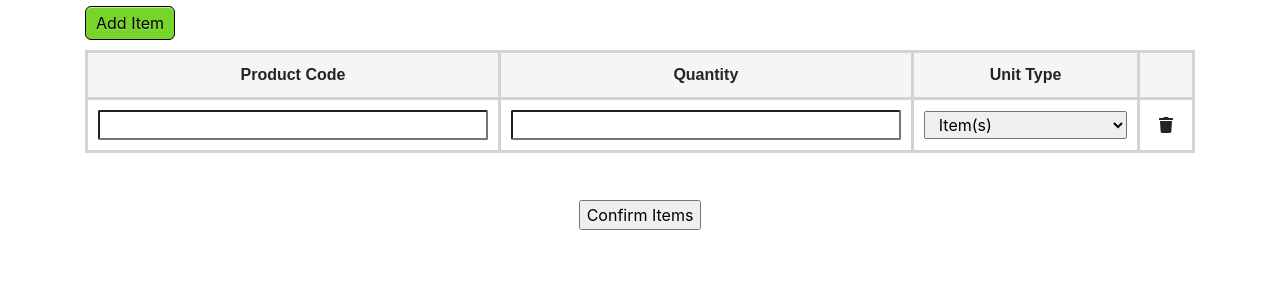
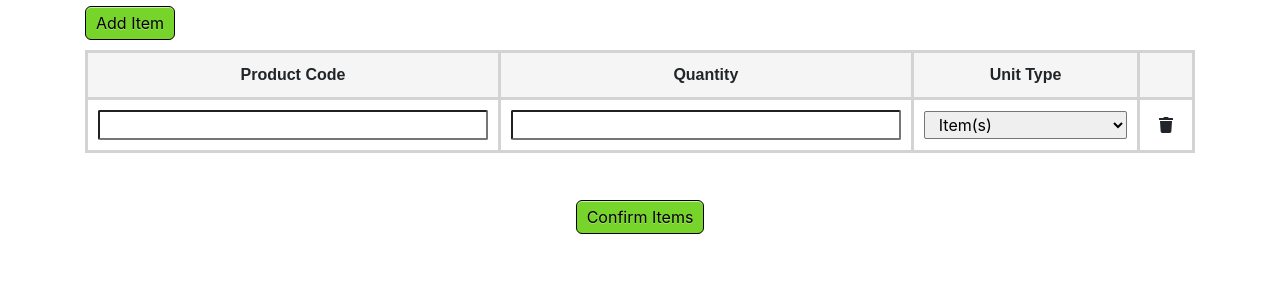
Before and after one commit to u-blavins/aad_inventory_management, a Flask app: page /add-item in a window 1280 px wide. Shown: the part 236-536 px from the top of the page. Run offline with Flask 2, Linux system fonts and the light colour scheme; the visitor is signed in with stand-in values (Sample User, id 1); some libraries are stand-ins or nearby versions.

Commit message:
smol change to rebase

```diff
--- a/templates/addItem.html
+++ b/templates/addItem.html
@@ -18,7 +18,7 @@
             <br>
             <br>
 
-            <input type="button" id="bt" value="Confirm Items" onclick="submit()" />
+            <input type="button" class="acceptUser" id="bt" value="Confirm Items" onclick="submit()" />
         </form>
         <!-- </form> -->
     </div>
```
